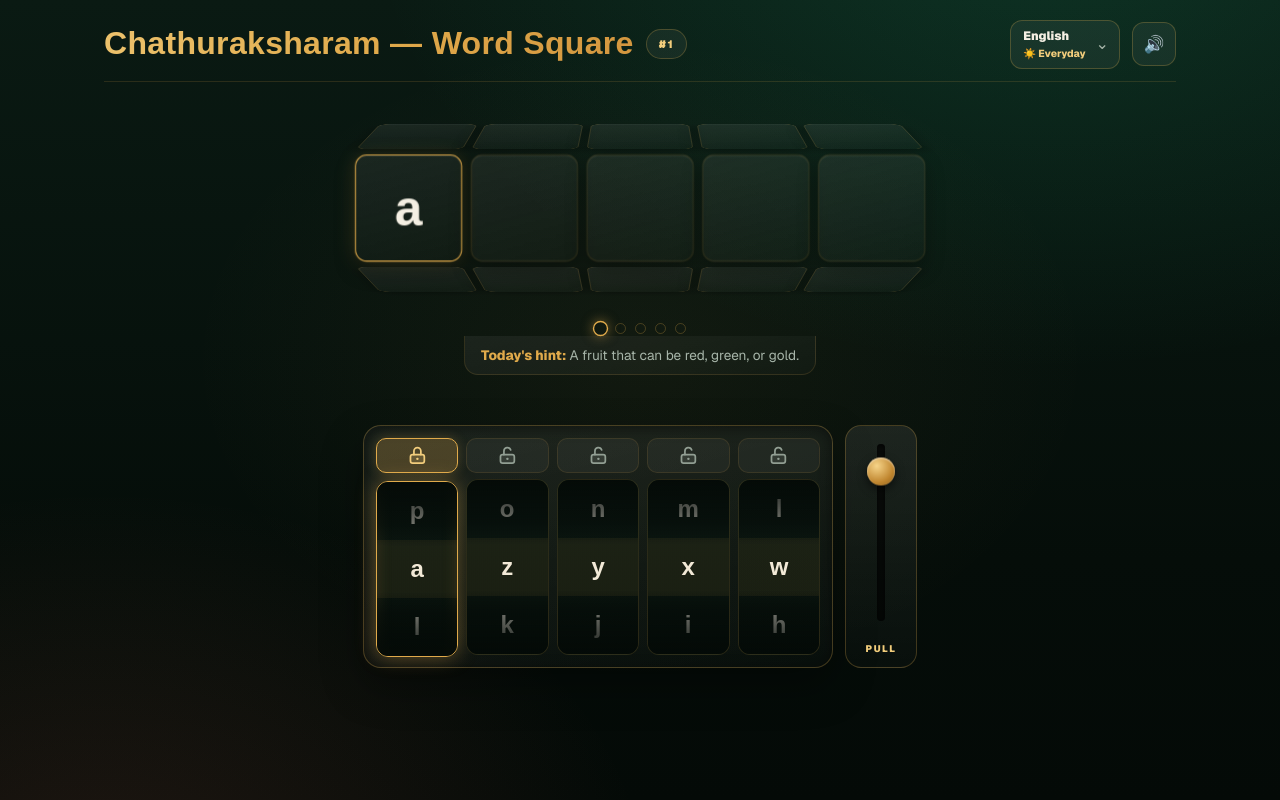
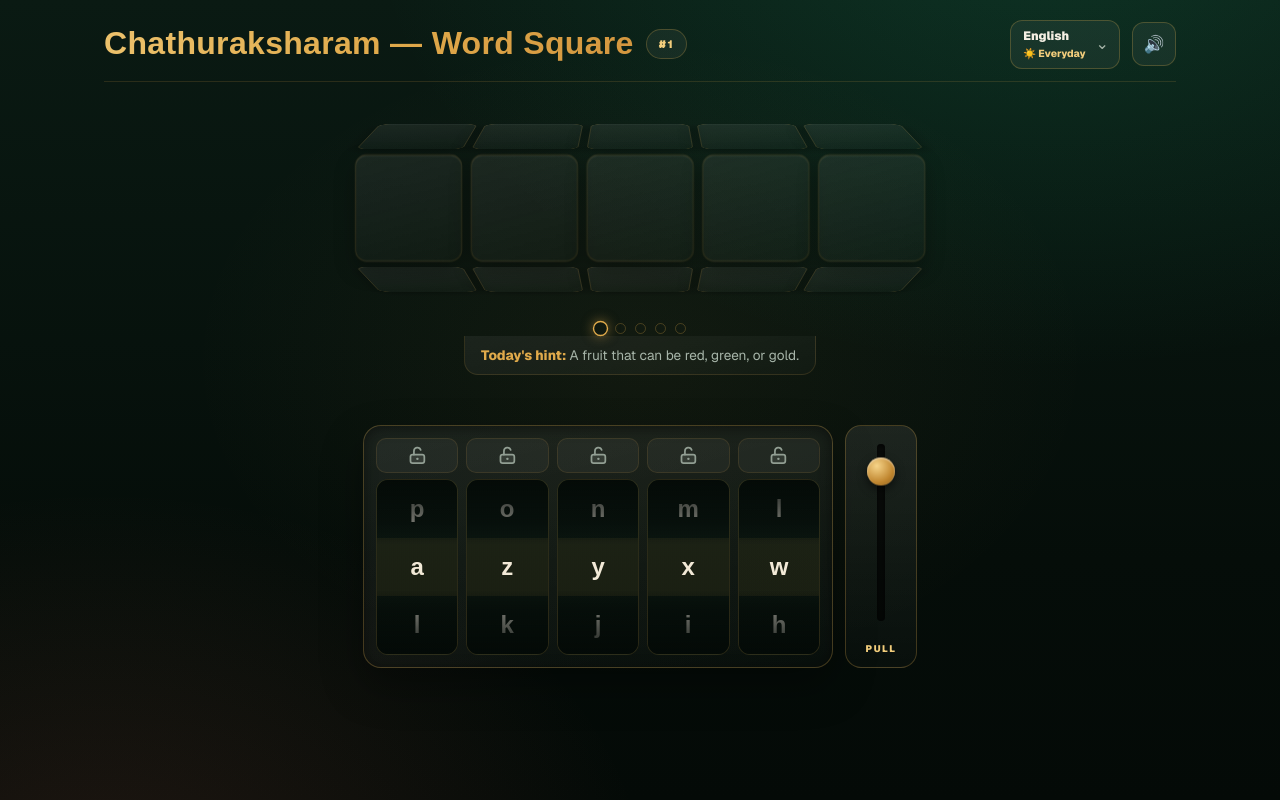
Before and after one commit to gireeshjr/chathuraksharam, a Next.js app: page / in a window 1280 px wide. Built offline with nearby package versions, Linux system fonts and the light colour scheme; a web font is replaced by a local one.

Commit message:
Start first reel unlocked

```diff
--- a/app/components/SlotMachine.tsx
+++ b/app/components/SlotMachine.tsx
@@ -185,7 +185,7 @@ export default function SlotMachine({
   keyboardState: Map<string, TileState>;
   disabled: boolean;
   roundKey: string;
-  /** The hinted first aksharam: reel 1 starts on it, pre-locked. */
+  /** The hinted first aksharam: reel 1 starts on it, but remains unlocked. */
   presetLetter?: string;
   /** Guess dictionary as pre-split aksharam arrays; pulls land on these. */
   dictionary: ReadonlyArray<ReadonlyArray<string>>;
@@ -223,11 +223,10 @@ export default function SlotMachine({
       ),
     [presetIndex, seqLength],
   );
-  const initialLocked = useMemo(() => {
-    const flags = Array(REEL_COUNT).fill(false);
-    if (presetIndex >= 0) flags[0] = true;
-    return flags;
-  }, [presetIndex]);
+  const initialLocked = useMemo(
+    () => Array(REEL_COUNT).fill(false),
+    [],
+  );
 
   // positions[i] is an index into the repeated strip; the visible letter is
   // reelSeq[position mod seqLength]. Kept within the middle copies.
--- a/app/page.tsx
+++ b/app/page.tsx
@@ -207,11 +207,10 @@ export default function Home() {
   );
   const storageKey = `${STORAGE_KEY}-${pack.id}-${category.id}-${puzzleId}`;
   const [state, setState] = useState<PersistedState>(() => emptyState(puzzleId));
-  // The hinted first letter starts locked in, so it previews on the board.
-  const [preview, setPreview] = useState<string[]>(() => [
-    answerTiles[0],
-    ...Array(WORD_SIZE - 1).fill(""),
-  ]);
+  // Reels only preview letters the player has explicitly locked.
+  const [preview, setPreview] = useState<string[]>(() =>
+    Array(WORD_SIZE).fill(""),
+  );
   const [message, setMessage] = useState("");
   const [copied, setCopied] = useState(false);
   const [hydrated, setHydrated] = useState(false);
@@ -300,7 +299,7 @@ export default function Home() {
     const initial = getInitialState(puzzleId, storageKey);
     setState(initial);
     setSettledCount(initial.guesses.length);
-    setPreview([answerTiles[0], ...Array(WORD_SIZE - 1).fill("")]);
+    setPreview(Array(WORD_SIZE).fill(""));
     setMessage("");
     setCopied(false);
     setShowResultModal(false);
@@ -444,7 +443,7 @@ export default function Home() {
         ? current.puzzleId
         : current.lastSolvedPuzzleId,
     }));
-    setPreview([answerTiles[0], ...Array(WORD_SIZE - 1).fill("")]);
+    setPreview(Array(WORD_SIZE).fill(""));
     setCopied(false);
     setRevealing(true);
     setMessage("Revealing…");
```
Also changed, not shown: .agents/skills/verify/SKILL.md.
